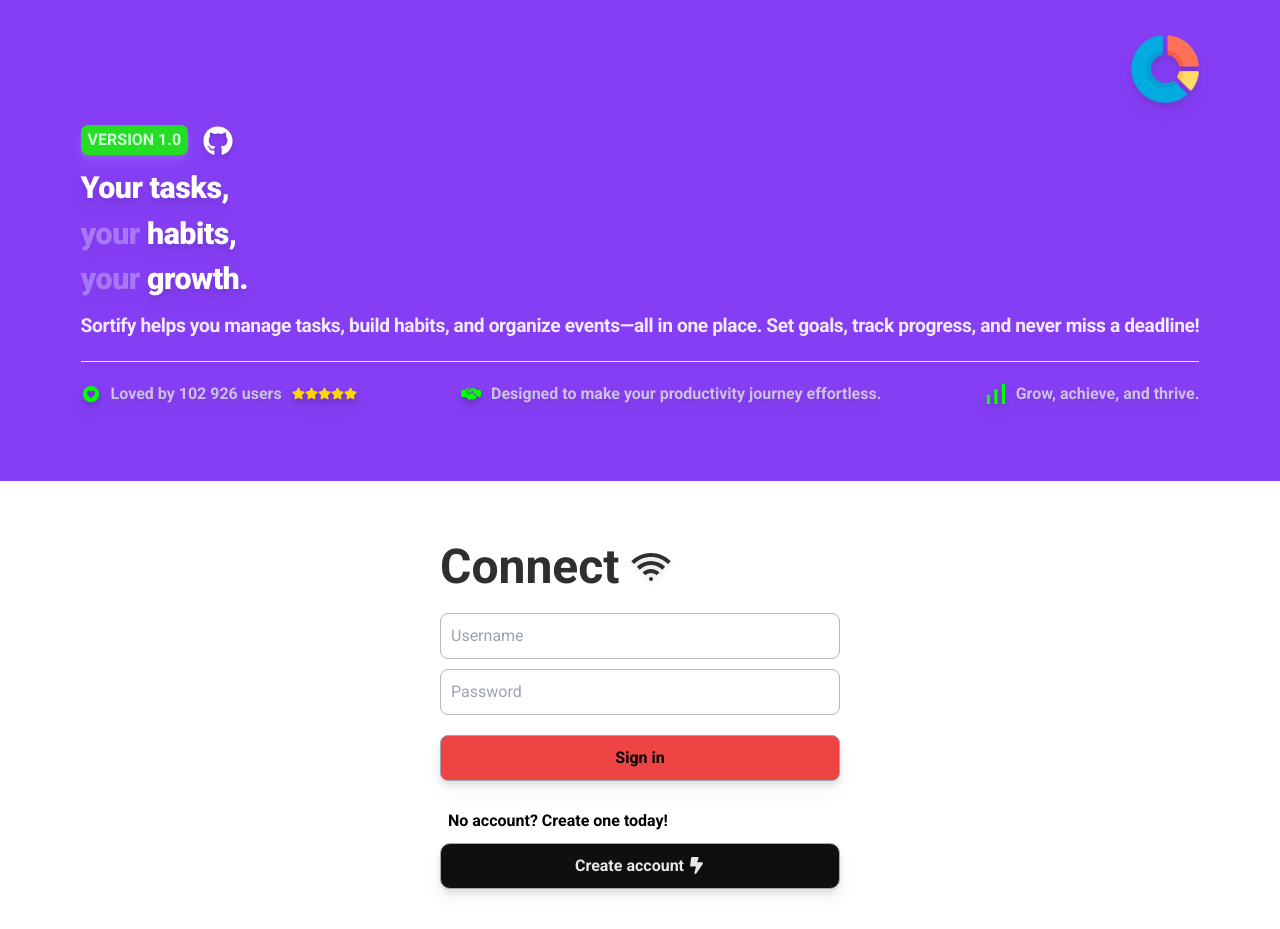
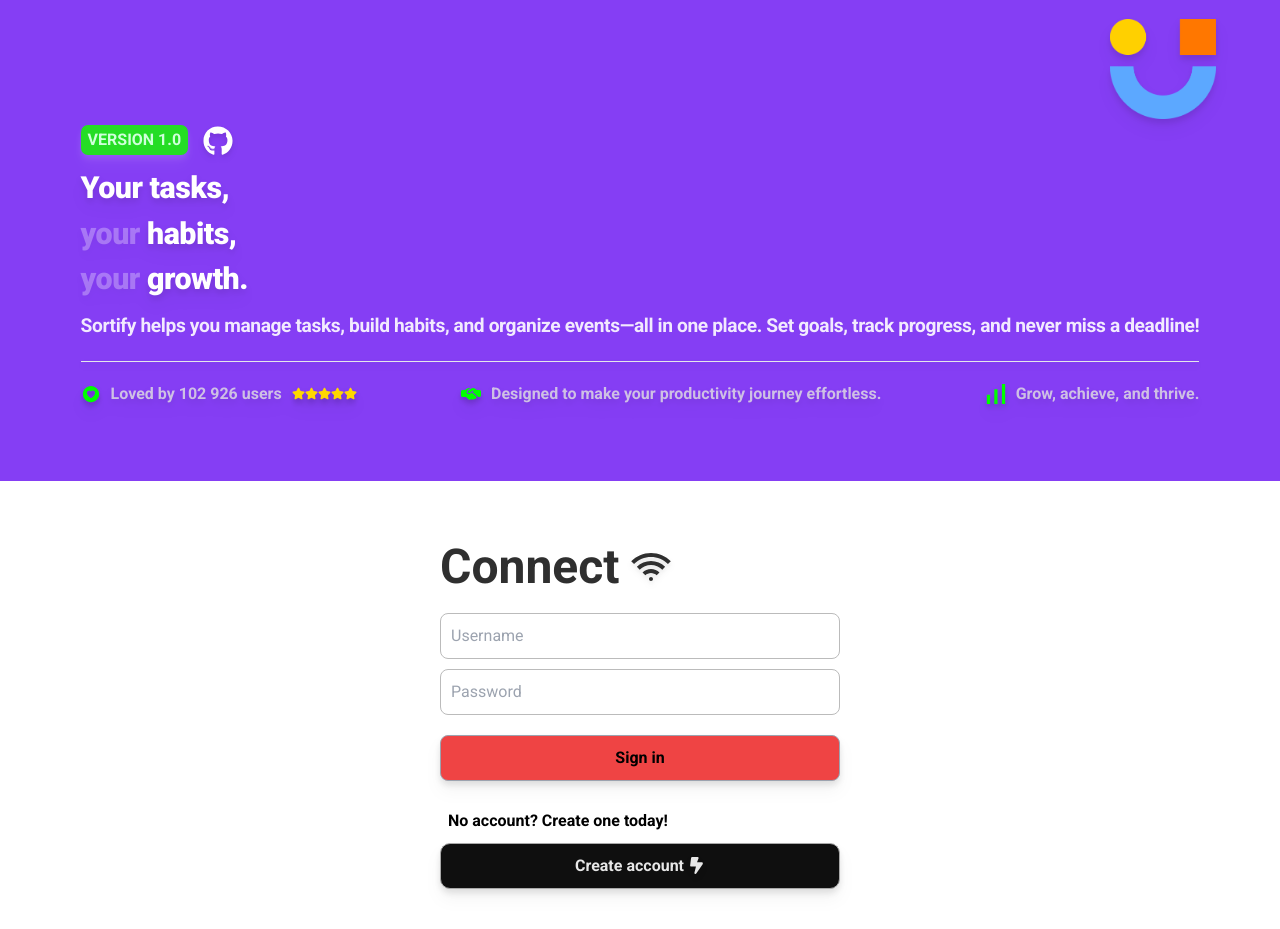
Before and after one commit to Prostecki/Sortify, a React (Vite) app: page / in a window 1280 px wide. Built offline with nearby package versions, Linux system fonts and the light colour scheme.

Commit message:
Imported the img for Onboarding aswell

```diff
--- a/src/pages/OnboardingPage.jsx
+++ b/src/pages/OnboardingPage.jsx
@@ -3,13 +3,14 @@ import { SiSimpleanalytics } from "react-icons/si";
 import { IoHeartCircleSharp } from "react-icons/io5";
 import { FaHandshakeSimple } from "react-icons/fa6";
 import { FaStar, FaGithub } from "react-icons/fa";
+import profileIcon from "../assets/profileicon.png";
 
 export default function OnboardingPage({ setIsLoggedIn }) {
   return (
     <>
       <div className="onboarding-page">
         <img
-          src="/src/assets/logotransparent.png"
+          src={profileIcon}
           alt="Website Logo"
           className="onboarding-logo "
         />
```
